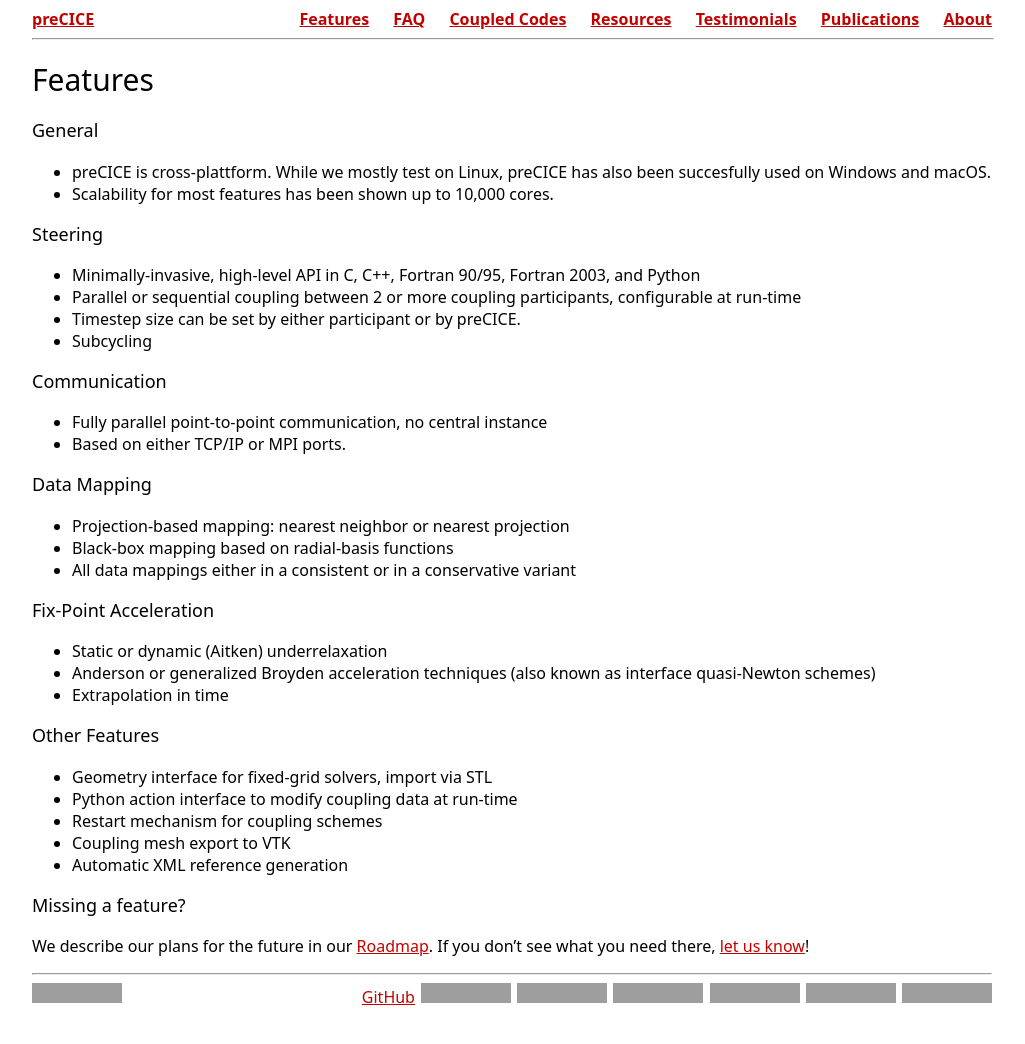
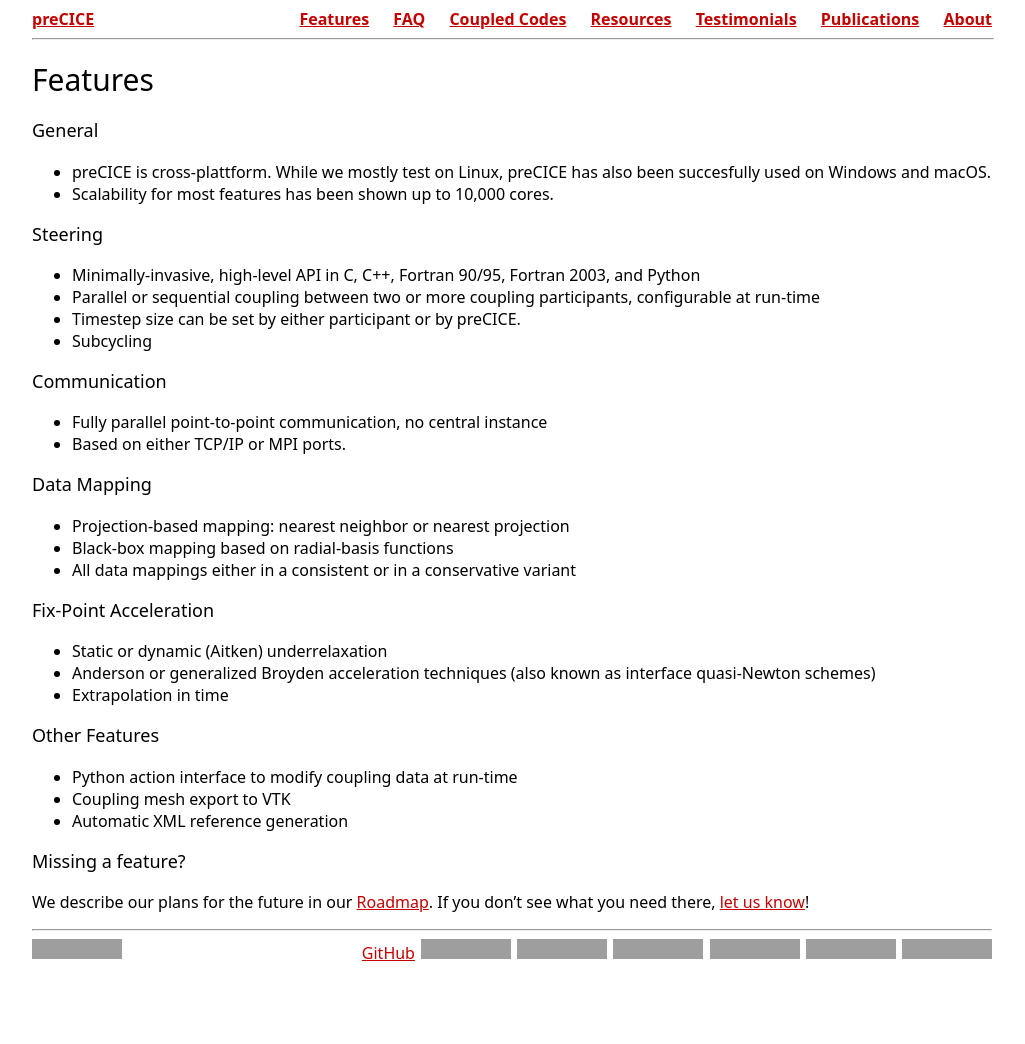
Before and after one commit to precice/precice.github.io_old, a Jekyll site: the page built from 02-features.md, in a window 1280 px wide, cut to the strip 0-1061 px from the top of the page. Shown: the top 1044 px of the strip, without its empty margins (128-1153 px from the left). Built offline with Jekyll 4.4.1, drawn with Linux system fonts in a browser that asks for light colours; after the commit the page ends 1017 px from its top, so only the background shows below that; grey boxes are pictures that could not be loaded.

Commit message:
updated features

```diff
--- a/02-features.md
+++ b/02-features.md
@@ -12,7 +12,7 @@
 
 ### Steering
 + Minimally-invasive, high-level API in C, C++, Fortran 90/95, Fortran 2003, and Python
-+ Parallel or sequential coupling between 2 or more coupling participants, configurable at run-time
++ Parallel or sequential coupling between two or more coupling participants, configurable at run-time
 + Timestep size can be set by either participant or by preCICE.
 + Subcycling
 
@@ -31,9 +31,7 @@
 + Extrapolation in time
 
 ### Other Features
-+ Geometry interface for fixed-grid solvers, import via STL
 + Python action interface to modify coupling data at run-time
-+ Restart mechanism for coupling schemes
 + Coupling mesh export to VTK
 + Automatic XML reference generation
 
```
